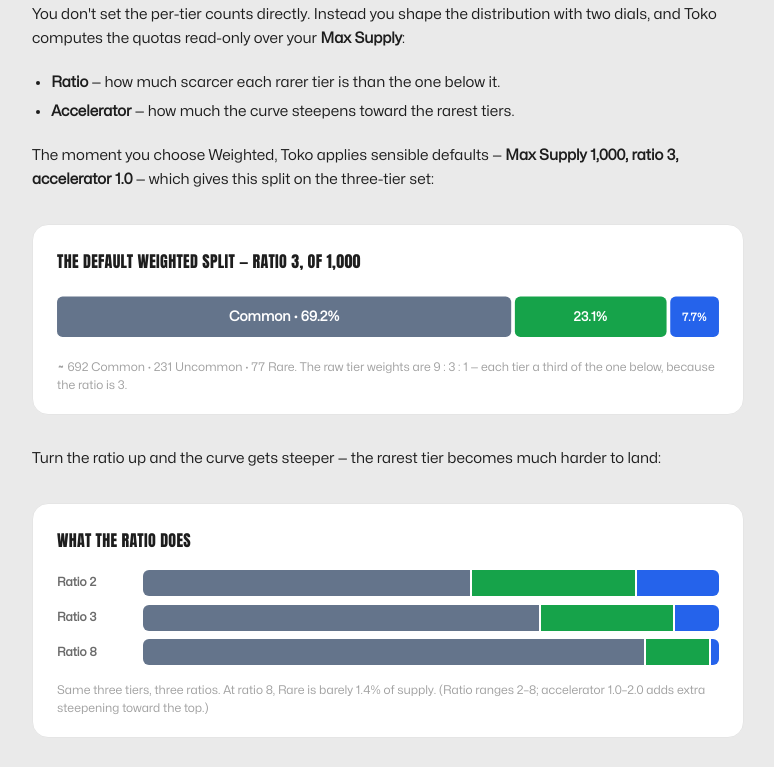
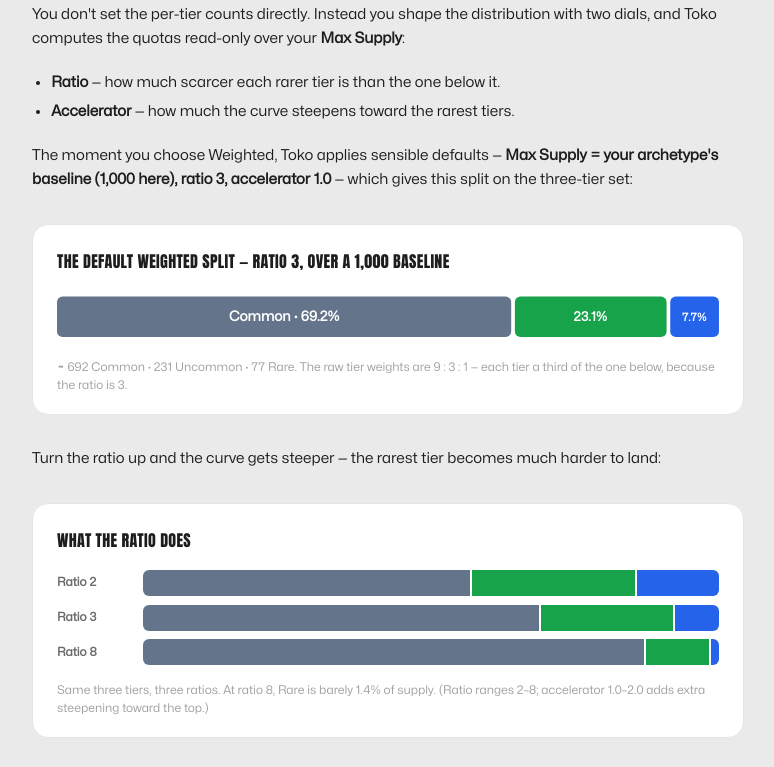
Before and after one commit to dragginzgame/build-mocks, a plain HTML site: page learn-rarity.html in a window 1280 px wide. Shown: the part 1642-2409 px from the top of the page, without its empty margins (252-1026 px from the left). Drawn offline with Linux system fonts and the light colour scheme.

Commit message:
Add files via upload

```diff
--- a/learn-rarity.html
+++ b/learn-rarity.html
@@ -73,10 +73,10 @@
         <li><strong>Ratio</strong> — how much scarcer each rarer tier is than the one below it.</li>
         <li><strong>Accelerator</strong> — how much the curve steepens toward the rarest tiers.</li>
       </ul>
-      <p>The moment you choose Weighted, Toko applies sensible defaults — <strong>Max Supply 1,000, ratio 3, accelerator 1.0</strong> — which gives this split on the three-tier set:</p>
+      <p>The moment you choose Weighted, Toko applies sensible defaults — <strong>Max Supply = your archetype's baseline (1,000 here), ratio 3, accelerator 1.0</strong> — which gives this split on the three-tier set:</p>
 
       <div class="fig">
-        <div class="fig-ttl">The default Weighted split — ratio 3, of 1,000</div>
+        <div class="fig-ttl">The default Weighted split — ratio 3, over a 1,000 baseline</div>
         <svg viewBox="0 0 720 56" role="img" aria-label="Common 69.2 percent, Uncommon 23.1 percent, Rare 7.7 percent">
           <rect x="0" y="6" width="494" height="44" rx="6" fill="#64748B"/>
           <rect x="498" y="6" width="165" height="44" rx="6" fill="#16A34A"/>
@@ -158,7 +158,7 @@
         <ul>
           <li><strong>Rarity ≠ weighting.</strong> Weighting is how often a part appears in the art; rarity is collection scarcity policy.</li>
           <li><strong>Three models:</strong> Uniform (none), Tiered (you assign, custom tiers), Weighted (the system assigns by score, fixed tiers).</li>
-          <li><strong>Weighted is shaped by two dials</strong> — ratio and accelerator — over Max Supply. Defaults (1,000 / 3 / 1.0) give ≈ 69% / 23% / 8%.</li>
+          <li><strong>Weighted is shaped by two dials</strong> — ratio and accelerator — over Max Supply. Defaults (archetype baseline / 3 / 1.0 — 1,000 here) give ≈ 69% / 23% / 8%.</li>
           <li><strong>A tier is a mint budget</strong> of copies, enforced first-come at mint. Oversubscription is allowed by design.</li>
           <li><strong>It's deterministic and frozen.</strong> No silent re-tiering; tiers and the whole curve lock at go-live.</li>
         </ul>
```
